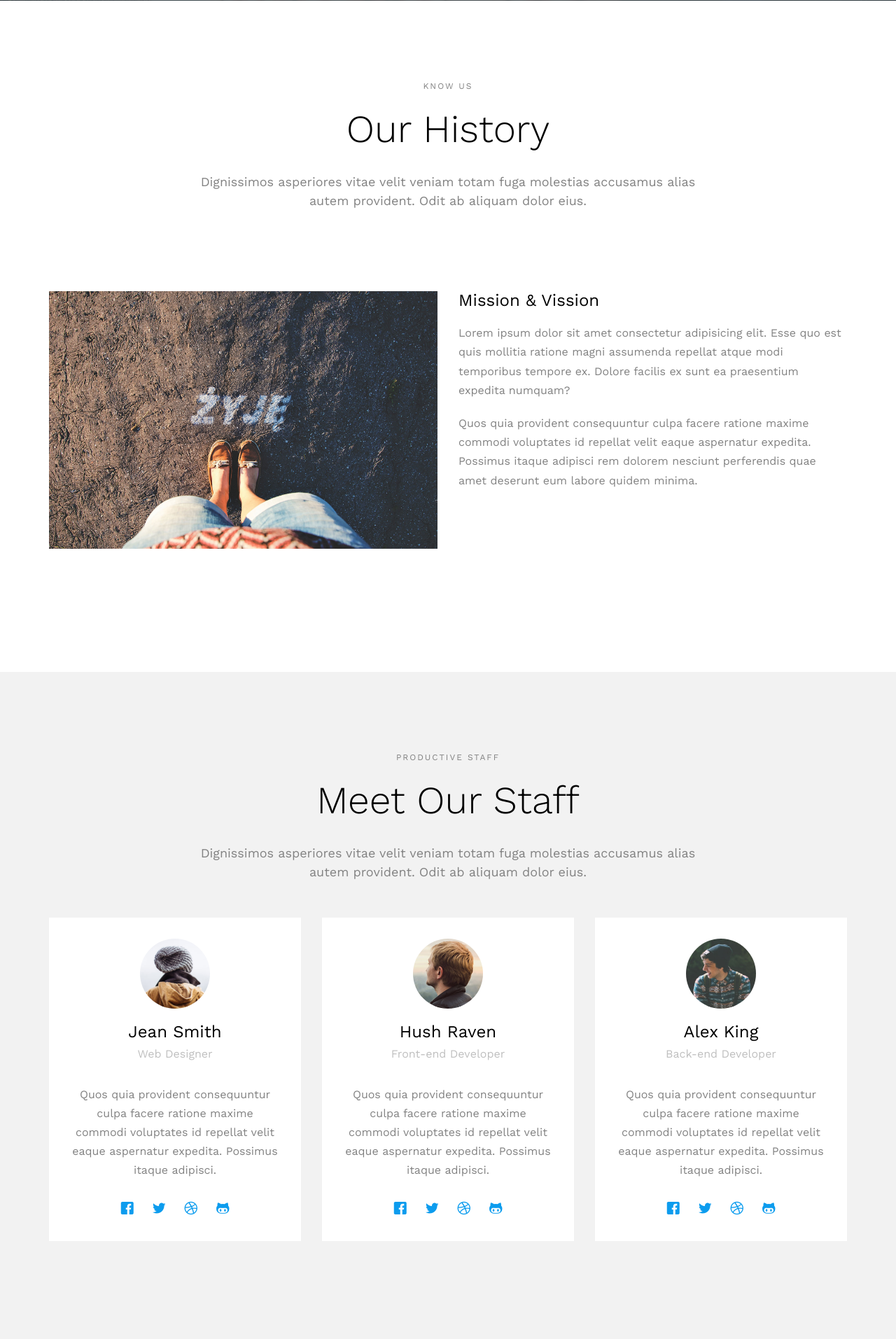
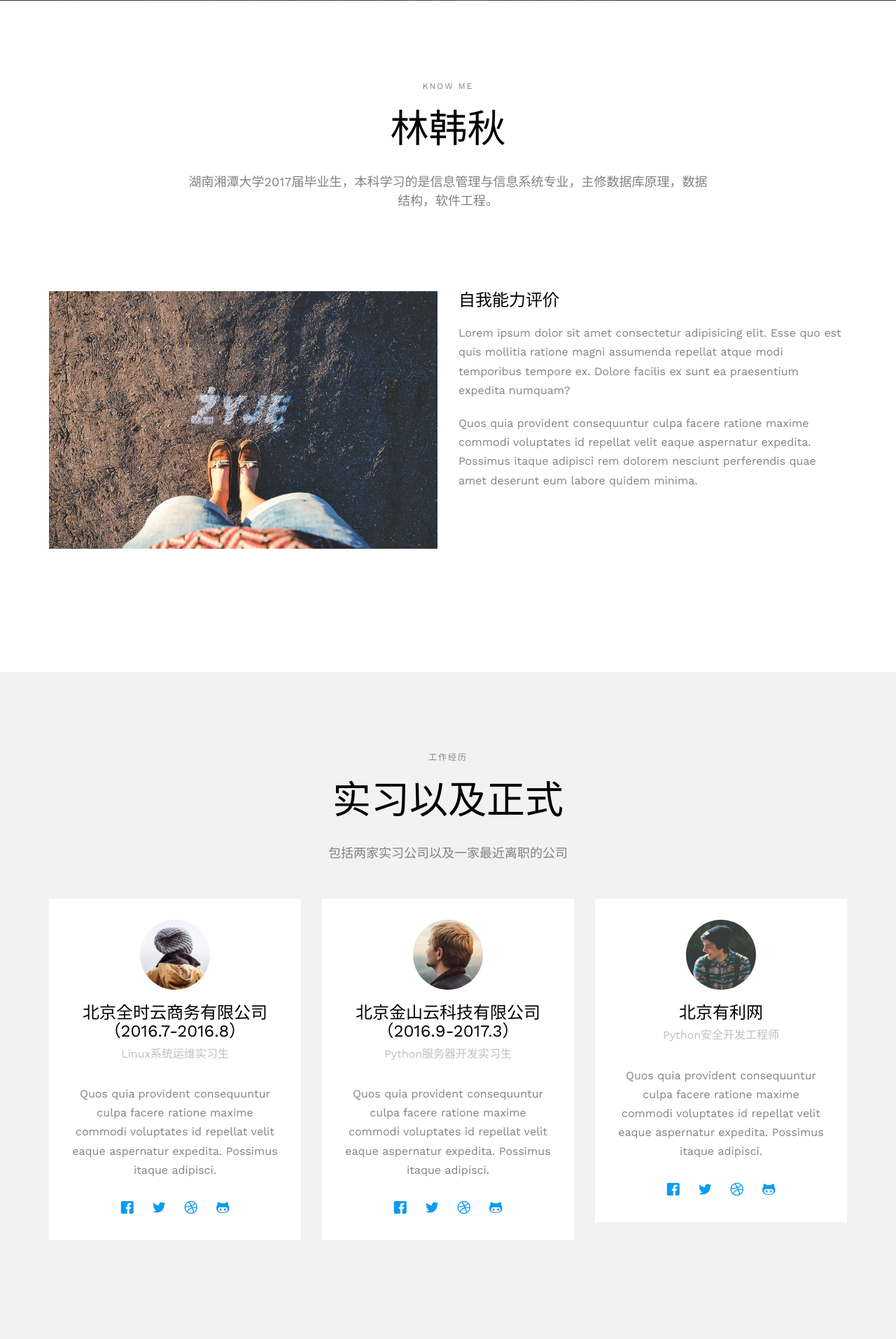
Before and after one commit to forging2012/Shape, a Flask app: page /about/ in a window 1280 px wide. Shown: the part 899-2812 px from the top of the page at 70% size. Run offline with Flask 2, Linux system fonts and the light colour scheme; some libraries are stand-ins or nearby versions; some web fonts are replaced.

Commit message:
v1.02 update front

```diff
--- a/main/templates/about.html
+++ b/main/templates/about.html
@@ -87,7 +87,7 @@
 				<div class="col-md-12 col-md-offset-0 text-center">
 					<div class="display-t">
 						<div class="display-tc animate-box" data-animate-effect="fadeInUp">
-							<h1 class="mb30">About Us</h1>
+							<h1 class="mb30">About Me</h1>
 						</div>
 					</div>
 				</div>
@@ -101,16 +101,16 @@
 		<div class="container">
 				<div class="row row-pb-md">
 					<div class="col-md-8 col-md-offset-2 text-center fh5co-heading">
-						<span>Know us</span>
-						<h2>Our History</h2>
-						<p>Dignissimos asperiores vitae velit veniam totam fuga molestias accusamus alias autem provident. Odit ab aliquam dolor eius.</p>
+						<span>Know Me</span>
+						<h2>林韩秋</h2>
+						<p>湖南湘潭大学2017届毕业生，本科学习的是信息管理与信息系统专业，主修数据库原理，数据结构，软件工程。</p>
 					</div>
 				</div>
 				<div class="row row-pb-md animate-box">
 					<div class="col-md-6 col-md-push-6">
 
 						<div class="desc">
-							<h3>Mission &amp; Vission</h3>
+							<h3>自我能力评价</h3>
 							<p>Lorem ipsum dolor sit amet consectetur adipisicing elit. Esse quo est quis mollitia ratione magni assumenda repellat atque modi temporibus tempore ex. Dolore facilis ex sunt ea praesentium expedita numquam?</p>
 							<p>Quos quia provident consequuntur culpa facere ratione maxime commodi voluptates id repellat velit eaque aspernatur expedita. Possimus itaque adipisci rem dolorem nesciunt perferendis quae amet deserunt eum labore quidem minima.</p>
 						</div>
@@ -128,17 +128,17 @@
 		<div class="container">
 			<div class="row animate-box">
 				<div class="col-md-8 col-md-offset-2 text-center fh5co-heading">
-					<span>Productive Staff</span>
-					<h2>Meet Our Staff</h2>
-					<p>Dignissimos asperiores vitae velit veniam totam fuga molestias accusamus alias autem provident. Odit ab aliquam dolor eius.</p>
+					<span>工作经历</span>
+					<h2>实习以及正式</h2>
+					<p>包括两家实习公司以及一家最近离职的公司</p>
 				</div>
 			</div>
 			<div class="row">
 				<div class="col-md-4 col-sm-4 animate-box" data-animate-effect="fadeIn">
 					<div class="fh5co-staff">
 						<img src="../static/images/person1.jpg" alt="Free HTML5 Templates by gettemplates.co">
-						<h3>Jean Smith</h3>
-						<strong class="role">Web Designer</strong>
+						<h3>北京全时云商务有限公司（2016.7-2016.8）</h3>
+						<strong class="role">Linux系统运维实习生</strong>
 						<p>Quos quia provident consequuntur culpa facere ratione maxime commodi voluptates id repellat velit eaque aspernatur expedita. Possimus itaque adipisci.</p>
 						<ul class="fh5co-social-icons">
 							<li><a href="#"><i class="icon-facebook"></i></a></li>
@@ -151,8 +151,8 @@
 				<div class="col-md-4 col-sm-4 animate-box" data-animate-effect="fadeIn">
 					<div class="fh5co-staff">
 						<img src="../static/images/person2.jpg" alt="Free HTML5 Templates by gettemplates.co">
-						<h3>Hush Raven</h3>
-						<strong class="role">Front-end Developer</strong>
+						<h3>北京金山云科技有限公司（2016.9-2017.3）</h3>
+						<strong class="role">Python服务器开发实习生</strong>
 						<p>Quos quia provident consequuntur culpa facere ratione maxime commodi voluptates id repellat velit eaque aspernatur expedita. Possimus itaque adipisci.</p>
 						<ul class="fh5co-social-icons">
 							<li><a href="#"><i class="icon-facebook"></i></a></li>
@@ -165,8 +165,8 @@
 				<div class="col-md-4 col-sm-4 animate-box" data-animate-effect="fadeIn">
 					<div class="fh5co-staff">
 						<img src="../static/images/person3.jpg" alt="Free HTML5 Templates by gettemplates.co">
-						<h3>Alex King</h3>
-						<strong class="role">Back-end Developer</strong>
+						<h3>北京有利网</h3>
+						<strong class="role">Python安全开发工程师</strong>
 						<p>Quos quia provident consequuntur culpa facere ratione maxime commodi voluptates id repellat velit eaque aspernatur expedita. Possimus itaque adipisci.</p>
 						<ul class="fh5co-social-icons">
 							<li><a href="#"><i class="icon-facebook"></i></a></li>
@@ -186,8 +186,8 @@
 		<div class="container">
 			<div class="row animate-box row-pb-md">
 				<div class="col-md-8 col-md-offset-2 text-center fh5co-heading">
-					<span>You deserved happiness</span>
-					<h2>Happy Clients</h2>
+					<span>项目经验</span>
+					<h2>个人以及公司项目</h2>
 				</div>
 			</div>
 			<div class="row">
@@ -195,14 +195,14 @@
 					<div class="testimonial">
 						<blockquote>
 							<p>&ldquo;Facilis ipsum reprehenderit nemo molestias. Aut cum mollitia reprehenderit. Eos cumque dicta adipisci architecto culpa amet.&rdquo;</p>
-							<p class="author"> <img src="../static/images/person1.jpg" alt="Free HTML5 Bootstrap Template by FreeHTML5.co"> <cite>&mdash; Mike Adam</cite></p>
+							<p class="author"> <img src="../static/images/person1.jpg" alt="Free HTML5 Bootstrap Template by FreeHTML5.co"> <cite>&mdash; 有利网-快闪现金风控系统开发</cite></p>
 						</blockquote>
 					</div>
 
 					<div class="testimonial">
 						<blockquote>
 							<p>&ldquo;Dignissimos asperiores vitae velit veniam totam fuga molestias accusamus alias autem provident. Odit ab aliquam dolor eius. Facilis ipsum reprehenderit nemo molestias. Aut cum mollitia reprehenderit. Eos cumque dicta adipisci architecto culpa amet.&rdquo;</p>
-							<p class="author"><img src="../static/images/person2.jpg" alt="Free HTML5 Bootstrap Template by FreeHTML5.co"> <cite>&mdash; Eric Miller</cite></p>
+							<p class="author"><img src="../static/images/person2.jpg" alt="Free HTML5 Bootstrap Template by FreeHTML5.co"> <cite>&mdash; 有利网-企业邮件日志记录系统开发</cite></p>
 						</blockquote>
 					</div>
 				</div>
@@ -211,35 +211,31 @@
 					<div class="testimonial">
 						<blockquote>
 							<p>&ldquo;Dignissimos asperiores vitae velit veniam totam fuga molestias accusamus alias autem provident. Odit ab aliquam dolor eius. Facilis ipsum reprehenderit nemo molestias. Aut cum mollitia reprehenderit. Eos cumque dicta adipisci architecto culpa amet.&rdquo;</p>
-							<p class="author"><img src="../static/images/person3.jpg" alt="Free HTML5 Bootstrap Template by FreeHTML5.co"> <cite>&mdash; Eric Miller</cite></p>
+							<p class="author"><img src="../static/images/person3.jpg" alt="Free HTML5 Bootstrap Template by FreeHTML5.co"> <cite>&mdash; 金山云-企业网盘运维记录系统开发</cite></p>
 						</blockquote>
 					</div>
 
 					<div class="testimonial">
 						<blockquote>
 							<p>&ldquo;Facilis ipsum reprehenderit nemo molestias. Aut cum mollitia reprehenderit. Eos cumque dicta adipisci architecto culpa amet.&rdquo;</p>
-							<p class="author"><img src="../static/images/person1.jpg" alt="Free HTML5 Bootstrap Template by FreeHTML5.co"> <cite>&mdash; Mike Adam</cite></p>
+							<p class="author"><img src="../static/images/person1.jpg" alt="Free HTML5 Bootstrap Template by FreeHTML5.co"> <cite>&mdash; 个人项目-新闻爬虫系统开发</cite></p>
+						</blockquote>
+					</div>
+				</div>
+                <div class="col-md-6 animate-box">
+					<div class="testimonial">
+						<blockquote>
+							<p>&ldquo;Dignissimos asperiores vitae velit veniam totam fuga molestias accusamus alias autem provident. Odit ab aliquam dolor eius. Facilis ipsum reprehenderit nemo molestias. Aut cum mollitia reprehenderit. Eos cumque dicta adipisci architecto culpa amet.&rdquo;</p>
+							<p class="author"><img src="../static/images/person3.jpg" alt="Free HTML5 Bootstrap Template by FreeHTML5.co"> <cite>&mdash; 个人项目-分布式爬虫系统开发</cite></p>
 						</blockquote>
 					</div>
 
-				</div>
-
-
-
-			</div>
-		</div>
-	</div>
-
-
-
-	<div id="fh5co-started">
-		<div class="container">
-			<div class="row animate-box">
-				<div class="col-md-8 col-md-offset-2 text-center fh5co-heading">
-					<span>Let's work together</span>
-					<h2>Start Your Project</h2>
-					<p>Dignissimos asperiores vitae velit veniam totam fuga molestias accusamus alias autem provident. Odit ab aliquam dolor eius.</p>
-					<p><button type="submit" class="btn btn-default">Get In Touch</button></p>
+					<div class="testimonial">
+						<blockquote>
+							<p>&ldquo;Facilis ipsum reprehenderit nemo molestias. Aut cum mollitia reprehenderit. Eos cumque dicta adipisci architecto culpa amet.&rdquo;</p>
+							<p class="author"><img src="../static/images/person1.jpg" alt="Free HTML5 Bootstrap Template by FreeHTML5.co"> <cite>&mdash; 个人项目-多功能论坛系统开发</cite></p>
+						</blockquote>
+					</div>
 				</div>
 			</div>
 		</div>
@@ -250,7 +246,7 @@
 			<div class="row row-pb-md">
 				<div class="col-md-4 fh5co-widget ">
 					<h3>Shape.</h3>
-					<p>Facilis ipsum reprehenderit nemo molestias. Aut cum mollitia reprehenderit. Eos cumque dicta adipisci architecto culpa amet.</p>
+					<p>Shape yourself, and I believe that everyone will have the same idea. From now on, define yourself and shape yourself.</p>
 					<p><a href="#">Learn More</a></p>
 				</div>
 				<div class="col-md-2 col-sm-4 col-xs-6 col-md-push-1 ">
@@ -287,8 +283,7 @@
 			<div class="row copyright">
 				<div class="col-md-12 text-center">
 					<p>
-						<small class="block">&copy; 2016 Free HTML5. All Rights Reserved.</small>
-						<small class="block">More Templates <a href="http://www.cssmoban.com/" target="_blank" title="模板之家">模板之家</a> - Collect from <a href="http://www.cssmoban.com/" title="网页模板" target="_blank">网页模板</a></small>
+						<small class="block">&copy; 2017 Shape. All Rights Reserved.</small>
 					</p>
 					<p>
 						<ul class="fh5co-social-icons">
```
Also changed, not shown: main/templates/blog.html (+10 -10 lines), main/templates/contact.html (+16 -16 lines), main/templates/index.html (+25 -26 lines), main/templates/services.html (+6 -7 lines), main/templates/work.html (+7 -7 lines).
